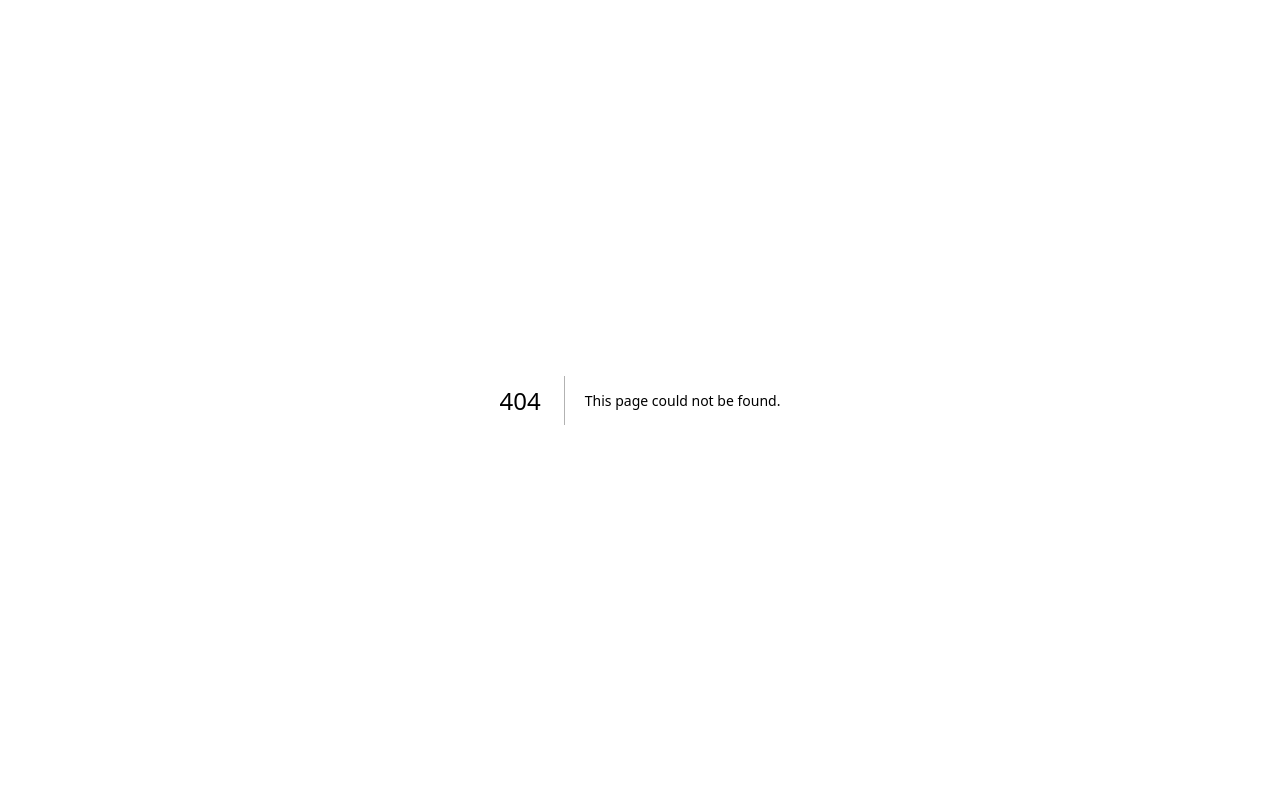
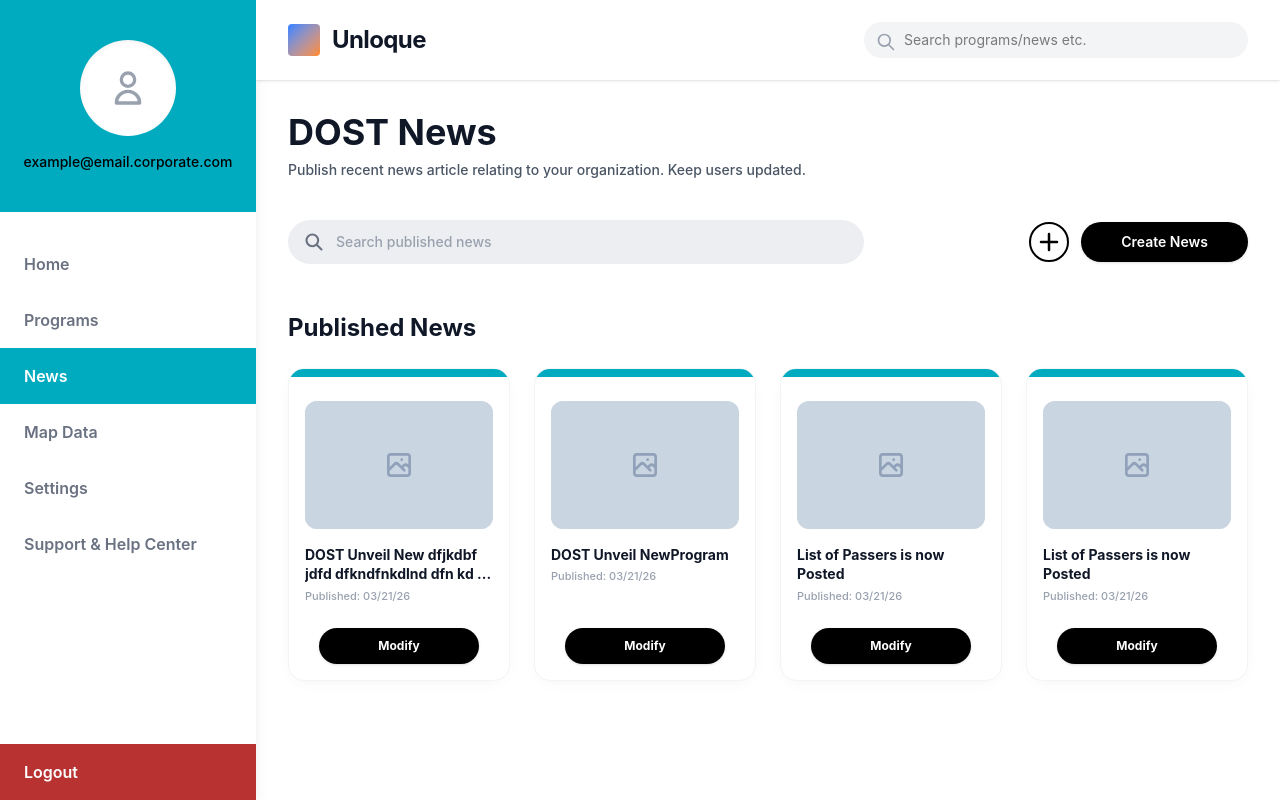
Before and after one commit to jpmartirez/unloque-web, a Next.js app: page /news in a window 1280 px wide. Before the commit this address had no page. Built offline with nearby package versions, Linux system fonts and the light colour scheme.

Commit message:
add news page

```diff
--- /dev/null
+++ b/app/(dashboard)/news/page.tsx
@@ -0,0 +1,12 @@
+import News from "@/components/News";
+import React from "react";
+
+const page = () => {
+	return (
+		<div>
+			<News />
+		</div>
+	);
+};
+
+export default page;
--- /dev/null
+++ b/components/News.tsx
@@ -0,0 +1,149 @@
+import React from "react";
+
+// --- Reusable News Card Component ---
+interface NewsCardProps {
+	title: string;
+	date: string;
+	// In a real app, you'd pass an imageUrl prop here.
+	// imageUrl?: string;
+}
+
+const NewsCard: React.FC<NewsCardProps> = ({ title, date }) => {
+	return (
+		<div className="bg-white rounded-2xl shadow-[0_4px_20px_-10px_rgba(0,0,0,0.1)] flex flex-col overflow-hidden border border-gray-100 relative pt-2">
+			{/* Top Teal Accent Line */}
+			<div className="absolute top-0 left-0 w-full h-2 bg-[#00abc0]"></div>
+
+			<div className="p-4 flex flex-col h-full mt-2">
+				{/* Image Placeholder */}
+				<div className="w-full h-32 bg-gray-200 rounded-xl mb-4 overflow-hidden relative">
+					{/* Simulated Image - Replace with standard <img src={imageUrl} /> */}
+					<div className="absolute inset-0 bg-slate-300 flex items-center justify-center">
+						<svg
+							className="w-8 h-8 text-slate-400"
+							fill="none"
+							stroke="currentColor"
+							viewBox="0 0 24 24"
+						>
+							<path
+								strokeLinecap="round"
+								strokeLinejoin="round"
+								strokeWidth="2"
+								d="M4 16l4.586-4.586a2 2 0 012.828 0L16 16m-2-2l1.586-1.586a2 2 0 012.828 0L20 14m-6-6h.01M6 20h12a2 2 0 002-2V6a2 2 0 00-2-2H6a2 2 0 00-2 2v12a2 2 0 002 2z"
+							/>
+						</svg>
+					</div>
+				</div>
+
+				{/* Text Content */}
+				<div className="flex flex-col flex-1">
+					{/* line-clamp-2 ensures the title cuts off nicely if it's too long */}
+					<h3 className="text-sm font-bold text-gray-900 leading-snug line-clamp-2 mb-1">
+						{title}
+					</h3>
+					<p className="text-[11px] text-gray-400 font-medium">
+						Published: {date}
+					</p>
+				</div>
+
+				{/* Action Button */}
+				<div className="mt-6 flex justify-center">
+					<button className="bg-black hover:bg-gray-800 text-white text-xs font-bold py-2.5 px-10 rounded-full transition-colors shadow-sm w-full max-w-40">
+						Modify
+					</button>
+				</div>
+			</div>
+		</div>
+	);
+};
+
+// --- Main News Page Component ---
+const News: React.FC = () => {
+	// Sample data to match your mockup
+	const newsItems = [
+		{
+			id: 1,
+			title: "DOST Unveil New dfjkdbf jdfd dfkndfnkdlnd dfn kd ...",
+			date: "03/21/26",
+		},
+		{ id: 2, title: "DOST Unveil NewProgram", date: "03/21/26" },
+		{ id: 3, title: "List of Passers is now Posted", date: "03/21/26" },
+		{ id: 4, title: "List of Passers is now Posted", date: "03/21/26" },
+	];
+
+	return (
+		<div className="flex flex-col gap-8 pb-12 w-full max-w-300">
+			{/* Header Section */}
+			<div>
+				<h1 className="text-4xl font-bold text-gray-900 mb-2">DOST News</h1>
+				<p className="text-gray-600 text-sm font-medium">
+					Publish recent news article relating to your organization. Keep users
+					updated.
+				</p>
+			</div>
+
+			{/* Toolbar */}
+			<div className="flex flex-col md:flex-row justify-between items-center gap-4 mt-2">
+				{/* Search Bar */}
+				<div className="relative w-full md:max-w-xl">
+					<input
+						type="text"
+						placeholder="Search published news"
+						className="w-full bg-gray-200/70 border-none rounded-full py-3 pl-12 pr-4 text-sm focus:outline-none focus:ring-2 focus:ring-[#00abc0] transition-shadow placeholder-gray-400 font-medium"
+					/>
+					<svg
+						className="w-5 h-5 text-gray-500 absolute left-4 top-3"
+						fill="none"
+						stroke="currentColor"
+						viewBox="0 0 24 24"
+					>
+						<path
+							strokeLinecap="round"
+							strokeLinejoin="round"
+							strokeWidth="2.5"
+							d="M21 21l-6-6m2-5a7 7 0 11-14 0 7 7 0 0114 0z"
+						/>
+					</svg>
+				</div>
+
+				{/* Create News Button Group */}
+				<div className="flex items-center gap-3 shrink-0">
+					<button className="w-10 h-10 rounded-full border-2 border-black flex items-center justify-center hover:bg-gray-100 transition-colors">
+						<svg
+							className="w-6 h-6 text-black"
+							fill="none"
+							stroke="currentColor"
+							viewBox="0 0 24 24"
+						>
+							<path
+								strokeLinecap="round"
+								strokeLinejoin="round"
+								strokeWidth="2.5"
+								d="M12 4v16m8-8H4"
+							/>
+						</svg>
+					</button>
+					<button className="bg-black hover:bg-gray-800 text-white font-semibold py-2.5 px-10 rounded-full text-sm transition-colors shadow-sm">
+						Create News
+					</button>
+				</div>
+			</div>
+
+			{/* Published News Section */}
+			<div className="mt-4">
+				<h2 className="text-2xl font-bold text-gray-900 mb-6">
+					Published News
+				</h2>
+
+				{/* Grid Container for Cards */}
+				<div className="grid grid-cols-1 sm:grid-cols-2 md:grid-cols-3 lg:grid-cols-4 gap-6">
+					{newsItems.map((item) => (
+						<NewsCard key={item.id} title={item.title} date={item.date} />
+					))}
+				</div>
+			</div>
+		</div>
+	);
+};
+
+export default News;
```
